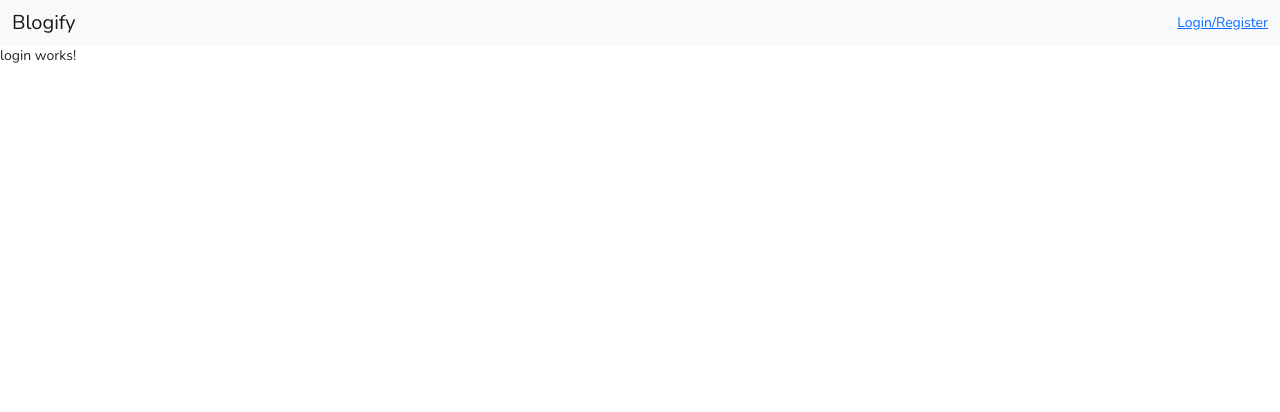
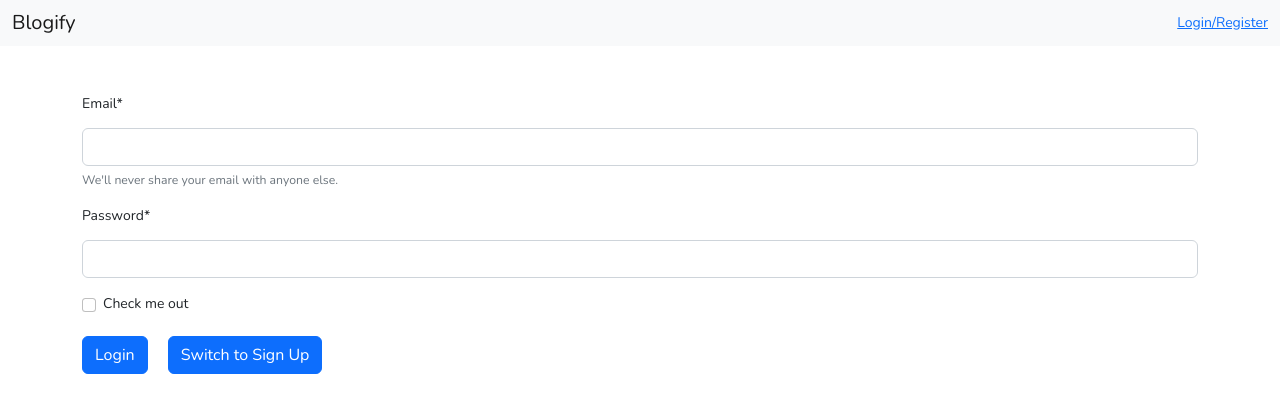
Before and after one commit to Trend20/Angular-Blog, an Angular app: page /login in a window 1280 px wide. Shown: the top 412 px of the page. Built offline with nearby package versions, Linux system fonts and the light colour scheme.

Commit message:
login page

```diff
--- a/src/app/auth/login/login.component.css
+++ b/src/app/auth/login/login.component.css
@@ -0,0 +1,7 @@
+.action-btns{
+  display: flex;
+}
+
+#switch{
+  margin-left: 20px;
+}
--- a/src/app/auth/login/login.component.html
+++ b/src/app/auth/login/login.component.html
@@ -1 +1,22 @@
-<p>login works!</p>
+<div class="container mt-5">
+  <form>
+    <div class="mb-3">
+      <label for="exampleInputEmail1" class="form-label">Email*</label>
+      <input type="email" class="form-control" id="exampleInputEmail1" aria-describedby="emailHelp">
+      <div id="emailHelp" class="form-text">We'll never share your email with anyone else.</div>
+    </div>
+    <div class="mb-3">
+      <label for="exampleInputPassword1" class="form-label">Password*</label>
+      <input type="password" class="form-control" id="exampleInputPassword1">
+    </div>
+    <div class="mb-3 form-check">
+      <input type="checkbox" class="form-check-input" id="exampleCheck1">
+      <label class="form-check-label" for="exampleCheck1">Check me out</label>
+    </div>
+    <div class="action-btns">
+      <button type="submit" class="btn btn-primary">Login</button>
+      <button  class="btn btn-primary" id="switch">Switch to Sign Up</button>
+    </div>
+  </form>
+
+</div>
```
